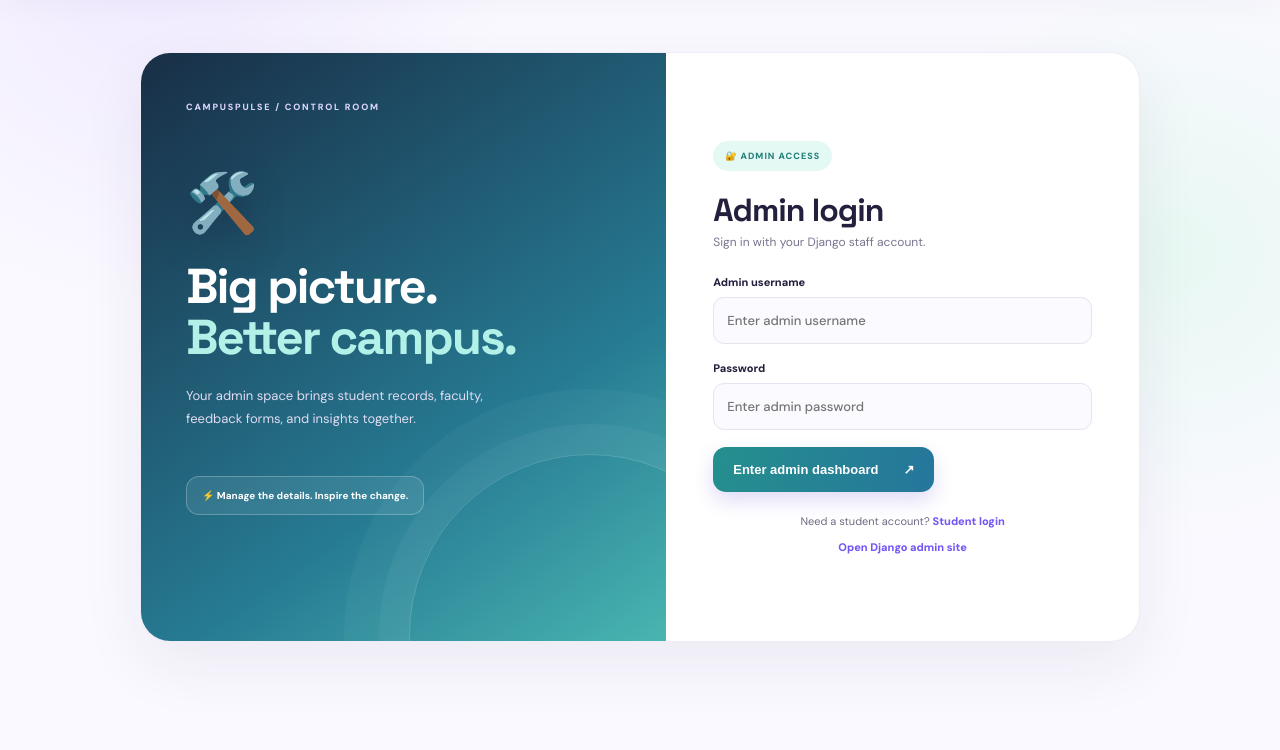
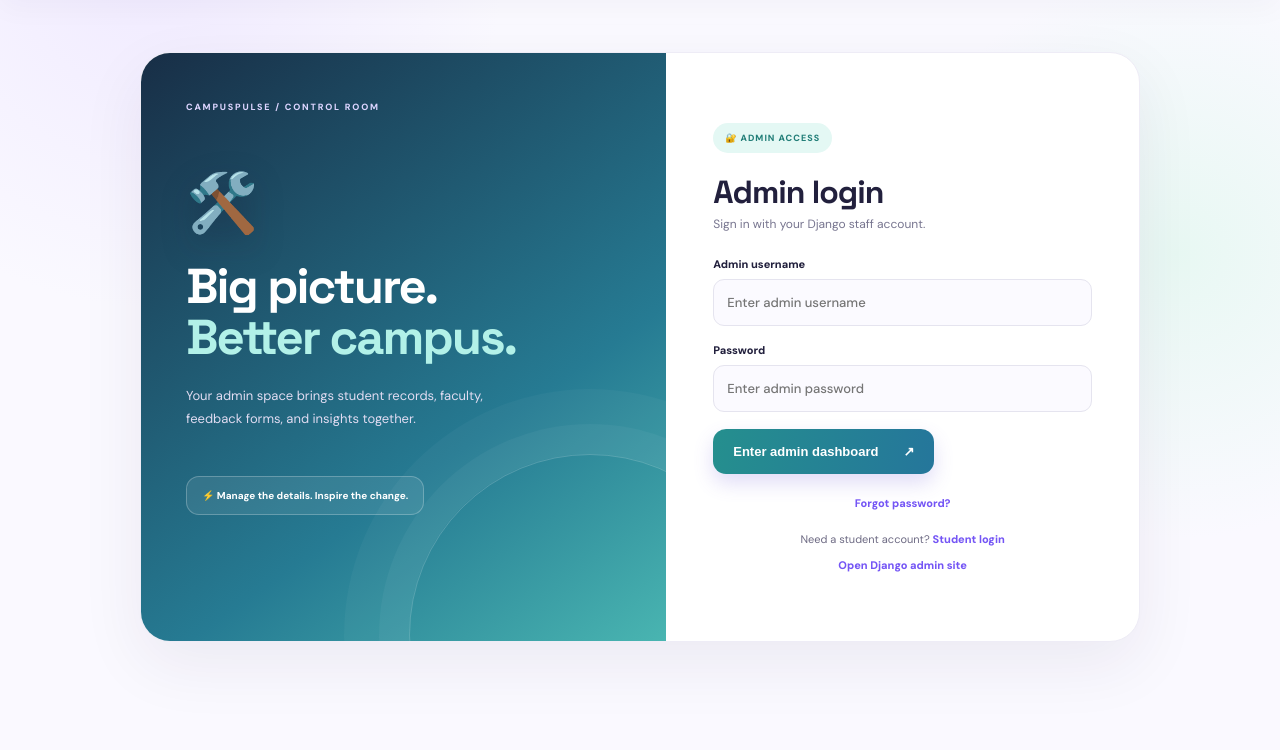
Before and after one commit to Chyaitanya/Feedback-Management_system, a Django app: page /admin-login/ in a window 1280 px wide. Shown: the part 78-828 px from the top of the page. Run offline with Django 5.2, Linux system fonts and the light colour scheme.

Commit message:
Add password reset from login pages
Co-authored-by: Copilot <223556219+Copilot@users.noreply.github.com>

```diff
--- a/feedback_system/config/settings.py
+++ b/feedback_system/config/settings.py
@@ -4,6 +4,8 @@ BASE_DIR = Path(__file__).resolve().parent.parent
 SECRET_KEY = "django-insecure-campus-pulse-development-key-change-before-deployment"
 DEBUG = True
 ALLOWED_HOSTS = ["127.0.0.1", "localhost"]
+if DEBUG:
+    EMAIL_BACKEND = "django.core.mail.backends.console.EmailBackend"
 
 INSTALLED_APPS = [
     "django.contrib.admin",
--- a/feedback_system/feedback/urls.py
+++ b/feedback_system/feedback/urls.py
@@ -1,8 +1,29 @@
+from django.contrib.auth import views as auth_views
 from django.urls import path
 from . import views
 
 urlpatterns = [
     path("", views.portal, name="portal"),
+    path(
+        "password-reset/",
+        auth_views.PasswordResetView.as_view(),
+        name="password_reset",
+    ),
+    path(
+        "password-reset/done/",
+        auth_views.PasswordResetDoneView.as_view(),
+        name="password_reset_done",
+    ),
+    path(
+        "password-reset/confirm/<uidb64>/<token>/",
+        auth_views.PasswordResetConfirmView.as_view(),
+        name="password_reset_confirm",
+    ),
+    path(
+        "password-reset/complete/",
+        auth_views.PasswordResetCompleteView.as_view(),
+        name="password_reset_complete",
+    ),
     path("student/login/", views.student_login, name="student_login"),
     path("student/register/", views.student_register, name="student_register"),
     path("student/dashboard/", views.student_dashboard, name="student_dashboard"),
--- a/feedback_system/templates/feedback/admin_login.html
+++ b/feedback_system/templates/feedback/admin_login.html
@@ -9,6 +9,7 @@
       {% for field in form %}<div class="field auth-field"><label for="{{ field.id_for_label }}">{{ field.label }}</label>{{ field }}{% for error in field.errors %}<small class="error">{{ error }}</small>{% endfor %}</div>{% endfor %}
       <button class="button admin-submit" type="submit">Enter admin dashboard <b>↗</b></button>
     </form>
+    <div class="auth-switch"><a href="{% url 'password_reset' %}">Forgot password?</a></div>
     <div class="auth-switch">Need a student account? <a href="{% url 'student_login' %}">Student login</a></div>
     <div class="auth-switch muted-switch"><a href="/admin/">Open Django admin site</a></div>
   </div>
--- a/feedback_system/templates/feedback/student_login.html
+++ b/feedback_system/templates/feedback/student_login.html
@@ -9,6 +9,7 @@
       {% for field in form %}<div class="field auth-field"><label for="{{ field.id_for_label }}">{{ field.label }}</label>{{ field }}{% for error in field.errors %}<small class="error">{{ error }}</small>{% endfor %}</div>{% endfor %}
       <button class="button auth-submit" type="submit">Login to student space <b>↗</b></button>
     </form>
+    <div class="auth-switch"><a href="{% url 'password_reset' %}">Forgot password?</a></div>
     <div class="auth-switch">New here? <a href="{% url 'student_register' %}">Create your student account</a></div>
     <div class="auth-switch muted-switch">Admin? <a href="{% url 'admin_login' %}">Use admin login</a></div>
   </div>
```
Also changed, not shown: feedback_system/feedback/tests.py (+24 -0 lines).
